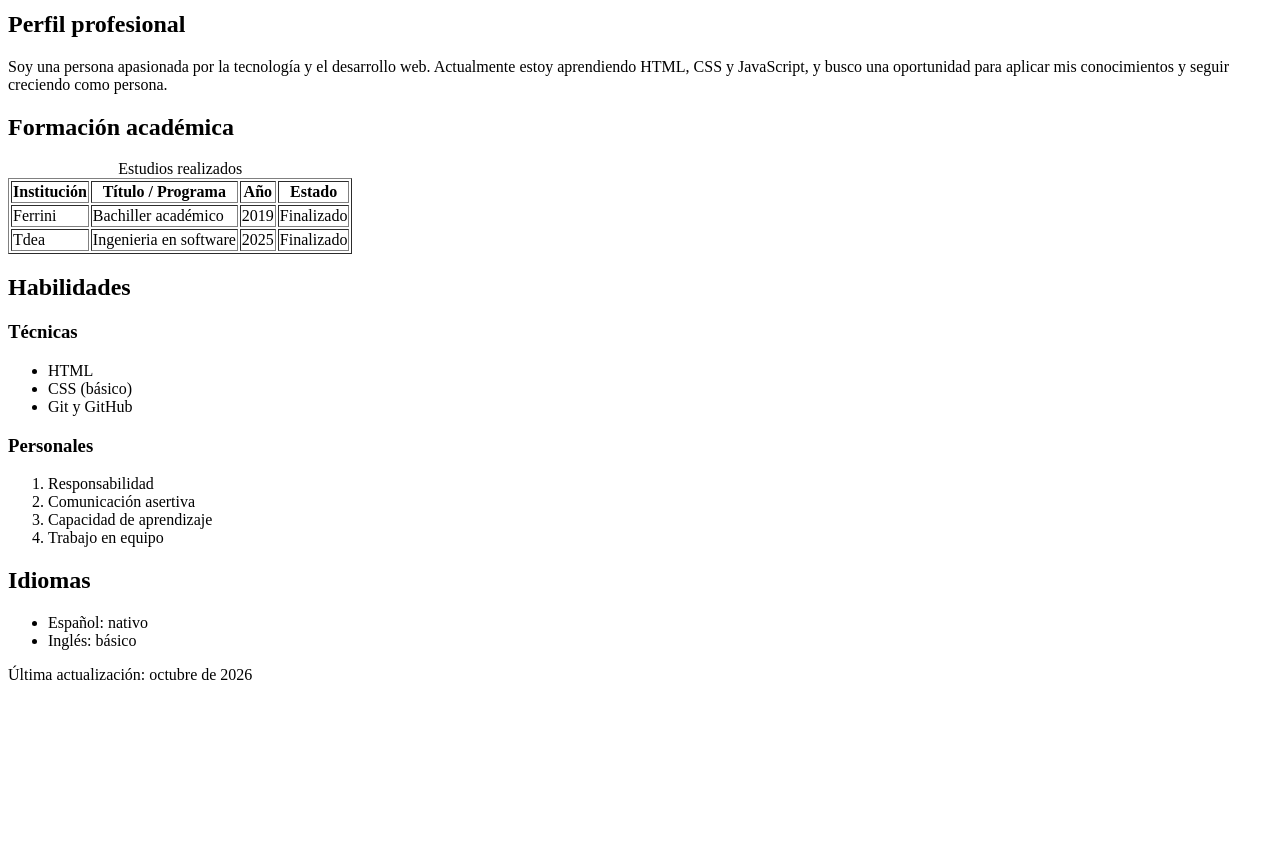
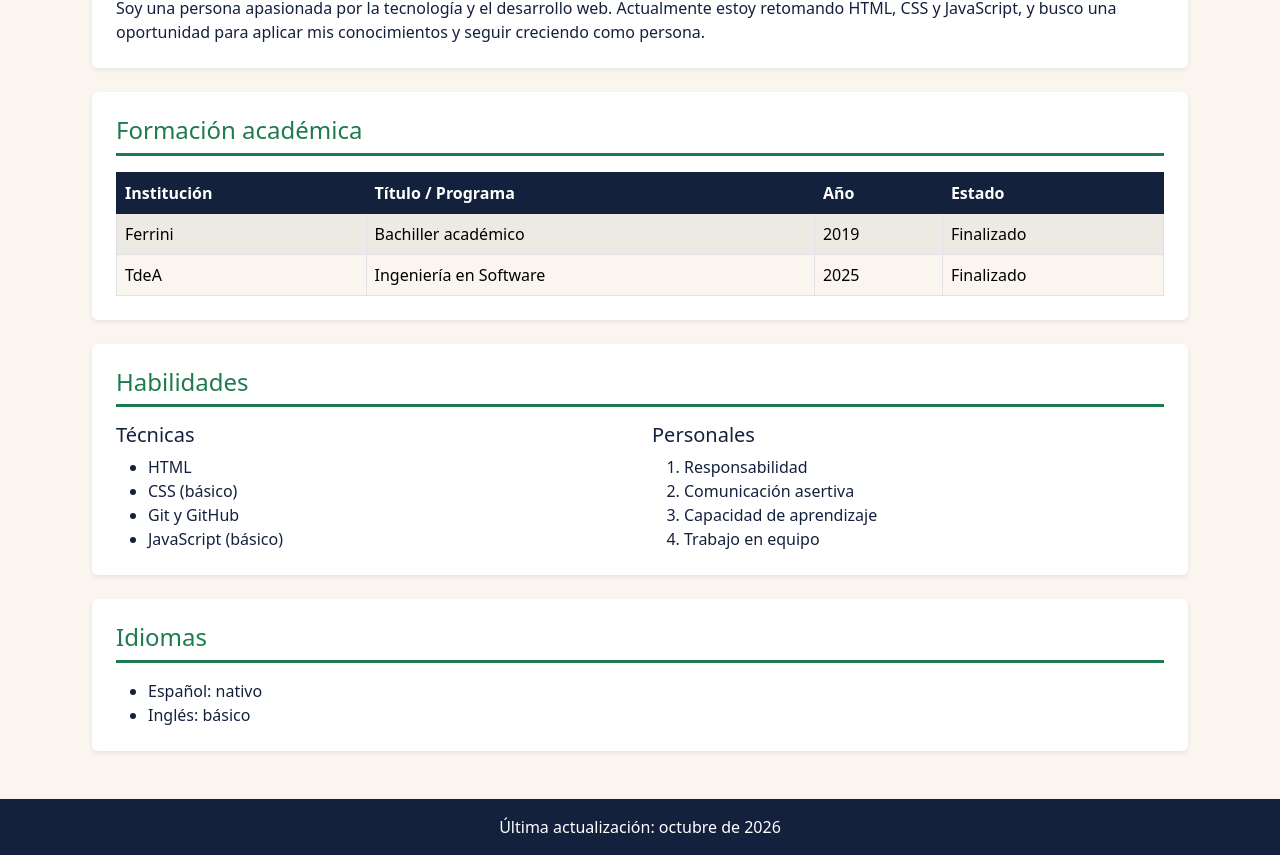
Before and after one commit to MrGarcia3108/ProyectoPagina, a plain HTML site: page index.html in a window 1280 px wide. Shown: the part 290-1145 px from the top of the page. Before the commit the page ends 990 px from the top, so only its background shows below. Drawn offline with nearby package versions, Linux system fonts and the light colour scheme.

Commit message:
mejoras en el portafolio

```diff
--- a/css/styles.css
+++ b/css/styles.css
@@ -0,0 +1,30 @@
+/* 1. VARIABLES */
+:root {
+    --color-azul-noche: #14213D;
+    --color-crema: #FAF6EF;
+    --color-verde: #1E7A4F;
+
+    --bs-body-color: var(--color-azul-noche);
+    --bs-body-bg: var(--color-crema);
+}
+/* 2. BASE */
+.container {
+    max-width: 70rem;
+}
+header, footer {
+    background-color: var(--color-azul-noche);
+    color: #FFFFFF;
+}
+/* 3. SECCIONES */
+section h2 {
+    font-size: 1.5rem;
+    color: var(--color-verde);
+    border-bottom: 3px solid var(--color-verde);
+    padding-bottom: 0.5rem;
+    margin-bottom: 1rem;
+}
+/* 4. TABLA*/
+.table-dark {
+    --bs-table-bg: var(--color-azul-noche);
+    --bs-table-border-color: var(--color-azul-noche);
+}
--- a/index.html
+++ b/index.html
@@ -4,33 +4,37 @@
     <meta charset="UTF-8">
     <meta name="viewport" content="width=device-width, initial-scale=1.0">
     <title>Hoja de vida - Sebastian Garcia Zapata</title>
+    <link href="https://cdn.jsdelivr.net/npm/bootstrap@5.3.3/dist/css/bootstrap.min.css" rel="stylesheet" integrity="sha384-QWTKZyjpPEjISv5WaRU9OFeRpok6YctnYmDr5pNlyT2bRjXh0JMhjY6hW+ALEwIH" crossorigin="anonymous">
+    <link rel="stylesheet" href="css/styles.css">
 </head>
 <body>
-
-  <header>
-    <h1>Sebastian Garcia Zapata</h1>
-    <h2>Ingeniero en Software</h2>
-    <img src="img/foto-perfil.png" alt="Foto de perfil" width="150">
+    <header class="py-3">
+        <div class="container">
+            <div class="d-flex flex-column flex-md-row align-items-center gap-4 text-center text-md-start">
+                <img src="img/foto-perfil.jpg" alt="Foto de perfil de Sebastian Garcia Zapata" width="150" height="150" class="rounded-circle border border-3 border-light object-fit-cover">
+                <div>
+                    <h1 class="mb-1">Sebastian Garcia Zapata</h1>
+                    <p class="lead mb-0">Ingeniero en Software</p>
+                </div>
+            </div>
+        </div>
     </header>
-
-  <main>
-
-    <section>
+    <main class="container py-4">
+        <section class="bg-white rounded shadow-sm p-4 mb-4">
             <h2>Perfil profesional</h2>
-      <p>
+            <p class="mb-0">
                 Soy una persona apasionada por la tecnología y el desarrollo web.
-        Actualmente estoy aprendiendo HTML, CSS y JavaScript, y busco una
+                Actualmente estoy retomando HTML, CSS y JavaScript, y busco una
                 oportunidad para aplicar mis conocimientos y seguir creciendo como
                 persona.
             </p>
         </section>
+        <section class="bg-white rounded shadow-sm p-4 mb-4">
+            <h2>Formación académica</h2>
+            <div class="table-responsive">
+                <table class="table table-striped table-bordered caption-top mb-0">
 
-
-    <section>
-      <h2>Formación académica</h2>
-      <table border="1">
-        <caption>Estudios realizados</caption>
-        <thead>
+                    <thead class="table-dark">
                         <tr>
                             <th>Institución</th>
                             <th>Título / Programa</th>
@@ -46,47 +50,48 @@
                             <td>Finalizado</td>
                         </tr>
                         <tr>
-            <td>Tdea</td>
-            <td>Ingenieria en software</td>
+                            <td>TdeA</td>
+                            <td>Ingeniería en Software</td>
                             <td>2025</td>
                             <td>Finalizado</td>
                         </tr>
                     </tbody>
                 </table>
+            </div>
         </section>
-
-
-    <section>
+        <section class="bg-white rounded shadow-sm p-4 mb-4">
             <h2>Habilidades</h2>
-      <h3>Técnicas</h3>
-      <ul>
+            <div class="row g-4">
+                <div class="col-12 col-md-6">
+                    <h3 class="fs-5">Técnicas</h3>
+                    <ul class="mb-0">
                         <li>HTML</li>
                         <li>CSS (básico)</li>
                         <li>Git y GitHub</li>
+                        <li>JavaScript (básico)</li>
                     </ul>
-
-      <h3>Personales</h3>
-      <ol>
+                </div>
+                <div class="col-12 col-md-6">
+                    <h3 class="fs-5">Personales</h3>
+                    <ol class="mb-0">
                         <li>Responsabilidad</li>
                         <li>Comunicación asertiva</li>
                         <li>Capacidad de aprendizaje</li>
                         <li>Trabajo en equipo</li>
                     </ol>
+                </div>
+            </div>
         </section>
-
-    <section>
+        <section class="bg-white rounded shadow-sm p-4 mb-4">
             <h2>Idiomas</h2>
-      <ul>
+            <ul class="mb-0">
                 <li>Español: nativo</li>
                 <li>Inglés: básico</li>
             </ul>
         </section>
-
     </main>
-
-  <footer>
-    <p>Última actualización: octubre de 2026</p>
+    <footer class="py-3 text-center">
+        <p class="mb-0">Última actualización: octubre de 2026</p>
     </footer>
-
 </body>
 </html>
```
Also changed, not shown: img/foto-perfil.jpg (added), img/foto-perfil.png (deleted). Lines whose indentation alone changed are shown as unchanged.
